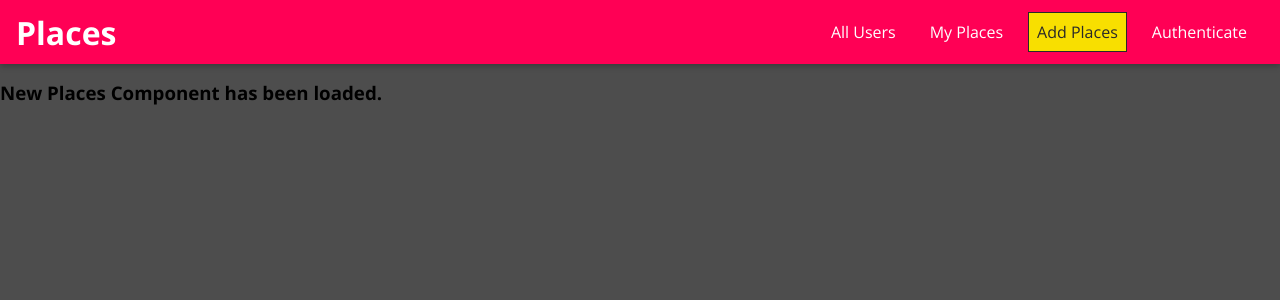
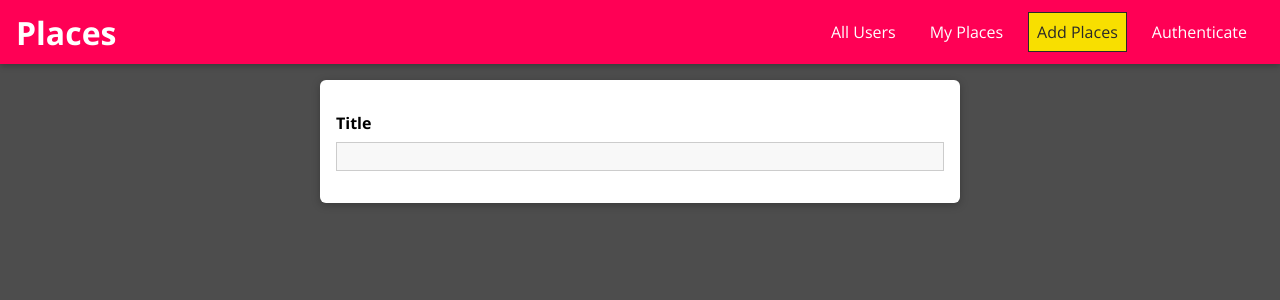
Before and after one commit to tganesh07/mernStack, a React (Create React App) app: page /places/new in a window 1280 px wide. Shown: the top 300 px of the page. Built offline with nearby package versions, Linux system fonts and the light colour scheme.

Commit message:
Added UI elements and validations

```diff
--- a/src/places/components/PlaceItem.jsx
+++ b/src/places/components/PlaceItem.jsx
@@ -22,6 +22,7 @@
         footer={<Button onClick={closeMapHandler}>CLOSE</Button>}
       >
         <div className="map-container">
+          {/* <Map center={props.coordinates} zoom={16} /> */}
           <h2>The Map</h2>
         </div>
       </Modal>
--- /dev/null
+++ b/src/places/pages/NewPlace.css
@@ -0,0 +1,10 @@
+.place-form {
+  list-style: none;
+  margin: 0 auto;
+  padding: 1rem;
+  width: 90%;
+  max-width: 40rem;
+  box-shadow: 0 2px 8px rgba(0, 0, 0, 0.26);
+  border-radius: 6px;
+  background: white;
+}
--- a/src/places/pages/NewPlaces.jsx
+++ b/src/places/pages/NewPlaces.jsx
@@ -1,7 +1,22 @@
-import React from 'react';
+import React from "react";
 
-const NewPlaces = () => {
-    return <h3>New Places Component has been loaded.</h3>
-}
+import Input from "../../shared/components/FormElements/Input";
+import { VALIDATOR_REQUIRE } from "../../shared/util/validators";
 
-export default NewPlaces;
+import "./NewPlace.css";
+
+const NewPlace = () => {
+  return (
+    <form className="place-form">
+      <Input
+        element="input"
+        type="text"
+        label="Title"
+        validators={[VALIDATOR_REQUIRE()]}
+        errorText="Please enter a valid title."
+      />
+    </form>
+  );
+};
+
+export default NewPlace;
--- /dev/null
+++ b/src/shared/components/FormElements/Input.css
@@ -0,0 +1,41 @@
+.form-control {
+  margin: 1rem 0;
+}
+
+.form-control label,
+.form-control input,
+.form-control textarea {
+  display: block;
+}
+
+.form-control label {
+  font-weight: bold;
+  margin-bottom: 0.5rem;
+}
+
+.form-control input,
+.form-control textarea {
+  width: 100%;
+  font: inherit;
+  border: 1px solid #ccc;
+  background: #f8f8f8;
+  padding: 0.15rem 0.25rem;
+}
+
+.form-control input:focus,
+.form-control textarea:focus {
+  outline: none;
+  background: #ebebeb;
+  border-color: #510077;
+}
+
+.form-control--invalid label,
+.form-control--invalid p {
+  color: red;
+}
+
+.form-control--invalid input,
+.form-control--invalid textarea {
+  border-color: red;
+  background: #ffd1d1;
+}
--- /dev/null
+++ b/src/shared/components/FormElements/Input.jsx
@@ -0,0 +1,78 @@
+import React, { useReducer } from 'react';
+
+import { validate } from '../../util/validators';
+import './Input.css';
+
+const inputReducer = (state, action) => {
+  switch (action.type) {
+    case 'CHANGE':
+      return {
+        ...state,
+        value: action.val,
+        isValid: validate(action.val, action.validators)
+      };
+    case 'TOUCH': {
+      return {
+        ...state,
+        isTouched: true
+      }
+    }
+    default:
+      return state;
+  }
+};
+
+const Input = props => {
+  const [inputState, dispatch] = useReducer(inputReducer, {
+    value: '',
+    isTouched: false,
+    isValid: false
+  });
+
+  const changeHandler = event => {
+    dispatch({
+      type: 'CHANGE',
+      val: event.target.value,
+      validators: props.validators
+    });
+  };
+
+  const touchHandler = () => {
+    dispatch({
+      type: 'TOUCH'
+    });
+  };
+
+  const element =
+    props.element === 'input' ? (
+      <input
+        id={props.id}
+        type={props.type}
+        placeholder={props.placeholder}
+        onChange={changeHandler}
+        onBlur={touchHandler}
+        value={inputState.value}
+      />
+    ) : (
+      <textarea
+        id={props.id}
+        rows={props.rows || 3}
+        onChange={changeHandler}
+        onBlur={touchHandler}
+        value={inputState.value}
+      />
+    );
+
+  return (
+    <div
+      className={`form-control ${!inputState.isValid && inputState.isTouched &&
+        'form-control--invalid'}`}
+    >
+      <label htmlFor={props.id}>{props.label}</label>
+      {element}
+      {!inputState.isValid && inputState.isTouched && <p>{props.errorText}</p>}
+    </div>
+  );
+};
+
+export default Input;
--- /dev/null
+++ b/src/shared/components/UIElements/Map.css
@@ -0,0 +1,4 @@
+.map {
+    width: 100%;
+    height: 100%;
+  }
--- /dev/null
+++ b/src/shared/util/validators.jsx
@@ -0,0 +1,46 @@
+const VALIDATOR_TYPE_REQUIRE = 'REQUIRE';
+const VALIDATOR_TYPE_MINLENGTH = 'MINLENGTH';
+const VALIDATOR_TYPE_MAXLENGTH = 'MAXLENGTH';
+const VALIDATOR_TYPE_MIN = 'MIN';
+const VALIDATOR_TYPE_MAX = 'MAX';
+const VALIDATOR_TYPE_EMAIL = 'EMAIL';
+const VALIDATOR_TYPE_FILE = 'FILE';
+
+export const VALIDATOR_REQUIRE = () => ({ type: VALIDATOR_TYPE_REQUIRE });
+export const VALIDATOR_FILE = () => ({ type: VALIDATOR_TYPE_FILE });
+export const VALIDATOR_MINLENGTH = val => ({
+  type: VALIDATOR_TYPE_MINLENGTH,
+  val: val
+});
+export const VALIDATOR_MAXLENGTH = val => ({
+  type: VALIDATOR_TYPE_MAXLENGTH,
+  val: val
+});
+export const VALIDATOR_MIN = val => ({ type: VALIDATOR_TYPE_MIN, val: val });
+export const VALIDATOR_MAX = val => ({ type: VALIDATOR_TYPE_MAX, val: val });
+export const VALIDATOR_EMAIL = () => ({ type: VALIDATOR_TYPE_EMAIL });
+
+export const validate = (value, validators) => {
+  let isValid = true;
+  for (const validator of validators) {
+    if (validator.type === VALIDATOR_TYPE_REQUIRE) {
+      isValid = isValid && value.trim().length > 0;
+    }
+    if (validator.type === VALIDATOR_TYPE_MINLENGTH) {
+      isValid = isValid && value.trim().length >= validator.val;
+    }
+    if (validator.type === VALIDATOR_TYPE_MAXLENGTH) {
+      isValid = isValid && value.trim().length <= validator.val;
+    }
+    if (validator.type === VALIDATOR_TYPE_MIN) {
+      isValid = isValid && +value >= validator.val;
+    }
+    if (validator.type === VALIDATOR_TYPE_MAX) {
+      isValid = isValid && +value <= validator.val;
+    }
+    if (validator.type === VALIDATOR_TYPE_EMAIL) {
+      isValid = isValid && /^\S+@\S+\.\S+$/.test(value);
+    }
+  }
+  return isValid;
+};
```
Also changed, not shown: src/shared/components/UIElements/Map.jsx (added, +28 -0 lines), src/shared/components/FormElements/Button.jsx (renamed from src/shared/components/FormElements/Button.js).
